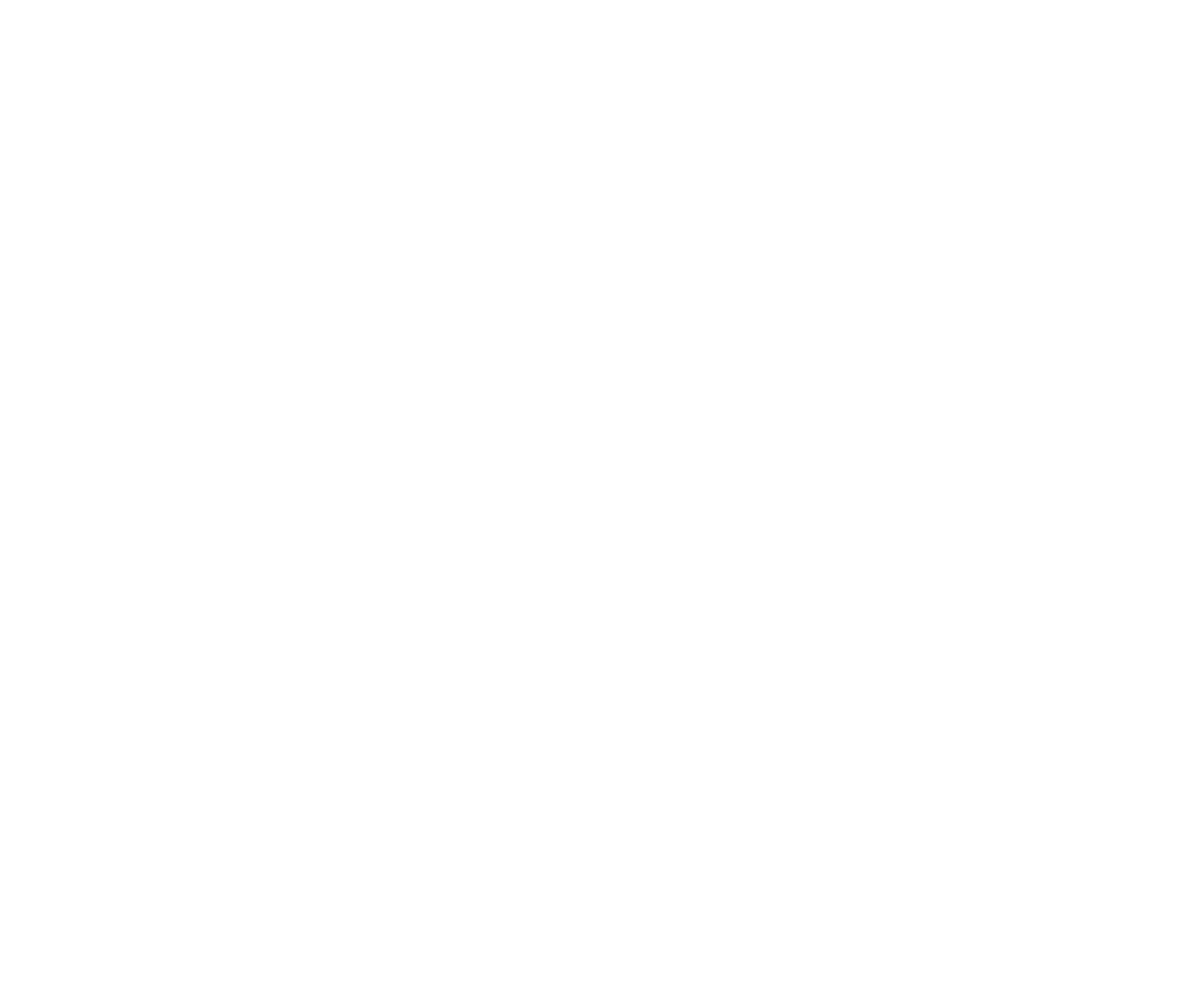
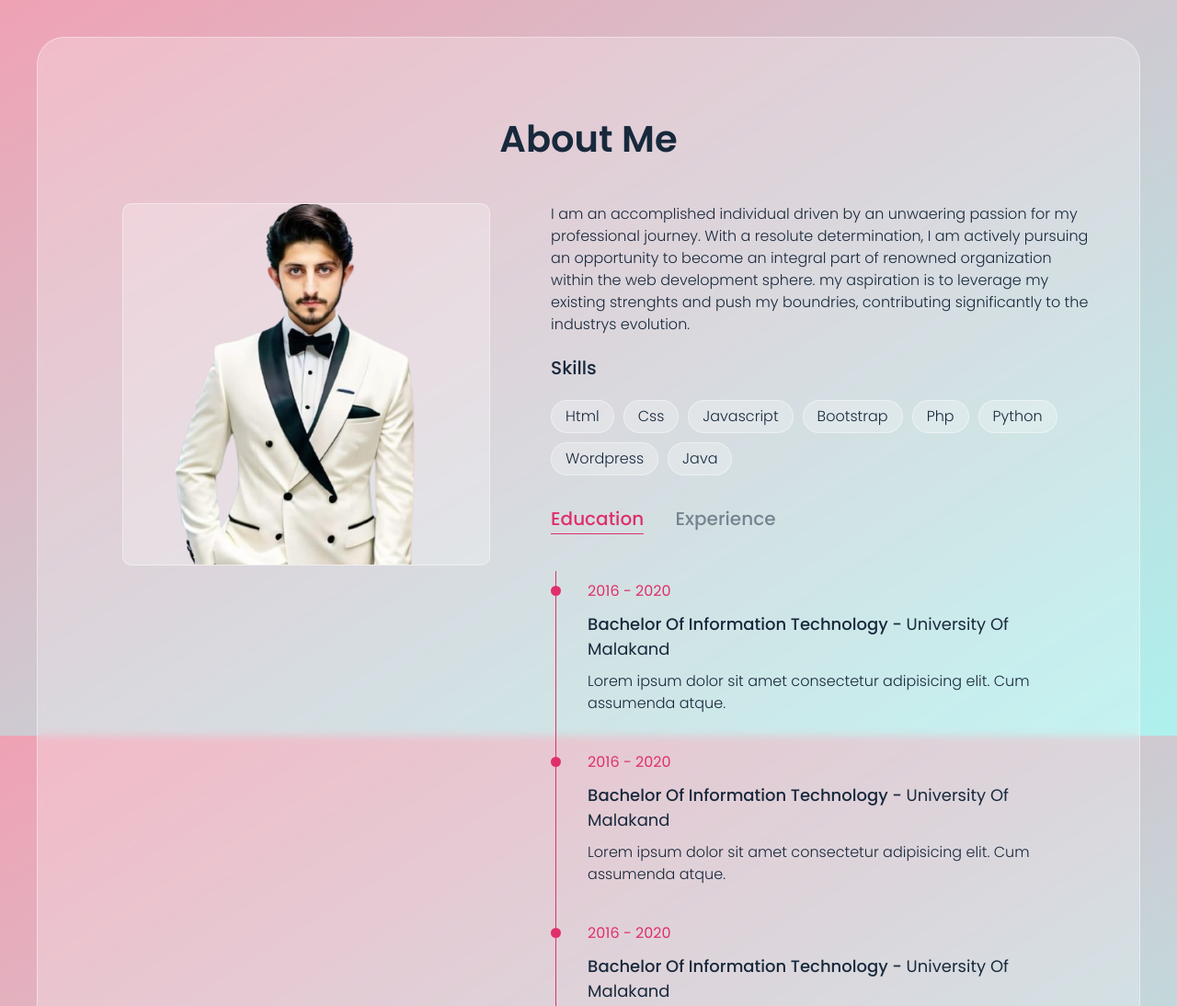
Before and after one commit to Sayyed-MA-shah/portfolio, a plain HTML site: page index.html in a window 1280 px wide. Shown: the top 1094 px of the page at 92% size. Before the commit the page ends 800 px from the top, so only its background shows below. Drawn offline with Linux system fonts and the light colour scheme.

Commit message:
Initiate the landing page for portfolio website as well as upload the new image and apply it in the code and also i complete the profile and about section in landing page

```diff
--- a/css/style.css
+++ b/css/style.css
@@ -0,0 +1,339 @@
+/*-----------------
+Fonts
+------------------*/
+
+@import url('https://fonts.googleapis.com/css2?family=Poppins:wght@300;400;500;600;700&display=swap');
+
+
+
+/* ----------------
+Variables
+------------------*/
+:root{
+    --main-color: #e02f6b;
+    --blue: #0000ff;
+    --blue-dark:#18293c;
+    --orange: #ffa500;
+    --green-yellow: #cddc39;
+    --pink-light: #efa2b4;
+    --cyan-light: #aef1ee;
+    --white: #ffffff;
+    --white-alpha-40: rgba(255, 255, 255, 0.4);
+    --white-alpha-25: rgba(255, 255, 255, 0.25);
+    --backdrop-filter-blur: blur(5px);
+}
+
+/* ----------------
+Global Settings
+------------------*/
+*{
+    box-sizing: border-box;
+    padding: 0;
+    margin: 0;
+    outline: none;
+}
+::before,
+::after{
+    box-sizing: border-box;
+}
+body{
+
+    min-height: 100vh;
+    background-image: linear-gradient(to bottom right, var(--pink-light), var(--cyan-light));
+    background-attachment: fixed;
+    font-size: 16px;
+    font-family: 'Poppins', sans-serif;
+    font-weight: 300;
+    color: var(--blue-dark);
+    line-height: 1.5;
+    overflow-x: hidden;
+    -webkit-tap-highlight-color: transparent;
+    padding: 5vh 15px;
+}
+body::before{
+    content: '';
+    position: fixed;
+    left: 0;
+    top: 0;
+    height: 100%;
+    background-color: var(--green-yellow);
+    z-index: -1;
+    opacity: 0.12;
+
+}
+a{
+    text-decoration: none;
+}
+h1,h2{
+    font-weight: 600;
+}
+h3,h4,h5,h6{
+    font-weight: 500;
+}
+img{
+    max-width: 100%;
+    vertical-align: middle;
+}
+section{
+    background-color: var(--white-alpha-25);
+    border: 1px solid var(--white-alpha-40);
+    min-height: 90vh;
+    border-radius: 30px;
+    backdrop-filter: var(--backdrop-filter-blur);
+}
+.main{
+    max-width: 1200px;
+    margin: auto;
+}
+.container{
+
+    padding: 0 40px;
+    width: 100%;
+}
+.row{
+    display: flex;
+    flex-wrap: wrap;
+}
+.align-item-center{
+    align-items: center;
+}
+.hidden{
+    display: none !important;
+}
+.sec-padding{
+    padding: 80px 0;
+}
+/* Section Title */
+.section-title{
+    padding: 0 15px;
+    width: 100%;
+    text-align: center;
+    margin-bottom: 40px;
+}
+.section-title h2{
+    font-size: 40px;
+    text-transform: capitalize;
+}
+/* Custom Scrollbar */
+::-webkit-scrollbar{
+    width: 5px;
+}
+::-webkit-scrollbar-track{
+    background-color: var(--white);
+}
+::-webkit-scrollbar-thumb{
+    background-color: var(--main-color);
+}
+/* Buttons */
+button{
+    font-family: inherit;
+    user-select: none;
+}
+.btn{
+    line-height: 1.5;
+    background-color: var(--white-alpha-25);
+    border: 1px solid var(--white-alpha-40);
+    padding: 10px 28px;
+    display: inline-block;
+    border-radius: 30px;
+    color: var(--main-color);
+    font-weight: 500;
+    text-transform: capitalize;
+    font-family: inherit;
+    cursor: pointer;
+    user-select: none;
+    position: relative;
+    overflow: hidden;
+    vertical-align: middle;
+    transition: color 0.3s ease;
+}
+.btn::before{
+    content: '';
+    position: absolute;
+    left: 0;
+    top: 0;
+    height: 100%;
+    width: 0%;
+    background-color: var(--main-color);
+    z-index: -1;
+    transition: width 0.3s ease;
+
+}
+.btn:hover::before{
+    width: 100%;
+}
+.btn:hover{
+    color: var(--white);
+}
+/* --------------
+    Home Section
+----------------*/
+.home-section{
+    display: flex;
+    padding: 120px 0;
+}
+
+.home-text,
+.home-img{
+    width: 50%;
+    padding: 15px;
+}
+.home-text p{
+    font-size: 18px;
+}
+.home-text h1{
+    font-size: 50px;
+    text-transform: capitalize;
+}
+.home-text h2{
+    font-size: 20px;
+    text-transform: capitalize;
+    font-weight: 300;
+    margin: 0 0 30px;
+}
+.home-text .btn{
+    margin: 0 15px 15px 0;
+}
+
+.home-img .img-box{
+    max-width: 360px;
+    background-color: var(--white-alpha-25);
+    border-radius: 50%;
+    border: 8px solid var(--white-alpha-25);
+    margin: auto;
+}
+.home-img .img-box img{
+    width: 100%;
+    border-radius: 50%;
+
+}
+
+
+/* About Section */
+
+.about-img{
+    width: 45%;
+    padding: 0 15px;
+}
+.about-text{
+    width: 55%;
+    padding: 0 15px;
+}
+.about-img .img-box{
+    background-color: var(--white-alpha-25);
+    max-width: 400px;
+    border: 1px solid var(--white-alpha-40);
+    margin: auto;
+    border-radius: 10px;
+}
+
+.about-img .img-box img{
+    width: 100%;
+}
+.about-text h3{
+    text-transform: capitalize;
+    font-size: 20px;
+    margin: 20px 0;
+}
+.about-text .skills{
+    display: flex;
+    flex-wrap: wrap;
+}
+.about-text .skill-item{
+    background-color: var(--white-alpha-25);
+    border: 1px solid var(--white-alpha-40);
+    padding: 5px 15px;
+    text-transform: capitalize;
+    margin: 0 10px 10px 0;
+    border-radius: 20px
+}
+.about-tabs{
+    margin-top: 20px;
+}
+.about-tabs .tab-item{
+    padding: 2px 0;
+    background-color: transparent;
+    border: none;
+    text-transform: capitalize;
+    display: inline-block;
+    color: var(--blue-dark);
+    font-size: 20px;
+    cursor: pointer;
+    font-weight: 500;
+    margin: 0 30px 0 0;
+    position: relative;
+    opacity: 0.5;
+    transition: all 0.3s ease;
+}
+.about-tabs .tab-item:last-child{
+    margin: 0;
+}
+.about-tabs .tab-item::before{
+    content: '';
+    position: absolute;
+    left: 0;
+    bottom: 0;
+    width: 0%;
+    height: 1px;
+    background-color: var(--blue-dark);
+    transition: width 0.3s ease;
+}
+.about-tabs .tab-item:hover::before{
+    width: 100%;
+}
+.about-tabs .tab-item.active::before{
+    width: 100%;
+    background-color: var(--main-color);
+}
+.about-tabs .tab-item.active{
+    color: var(--main-color);
+    opacity: 1;
+    cursor: auto;
+}
+.about-text .timeline{
+    position: relative;
+}
+.about-text .timeline::before{
+    content: '';
+    position: absolute;
+    height: 100%;
+    width: 1px;
+    background-color: var(--main-color);
+    top: 0;
+    left: 5px;
+}
+.about-text .tab-content{
+    padding: 40px 0;
+}
+.about-text .timeline-item{
+    margin-bottom: 30px;
+    position: relative;
+    padding: 10px 0 0 40px;
+}
+.about-text .timeline-item::before{
+    content: '';
+    position: absolute;
+    height: 11px;
+    width: 11px;
+    background-color: var(--main-color);
+    left: 0;
+    top: 16px;
+    border-radius: 50%;
+}
+.about-text .timeline-item:last-child{
+    margin: 0;
+}
+.about-text .timeline-item .date{
+    display: block;
+    color: var(--main-color);
+    font-weight: 400;
+    margin: 0 0 10px;
+}
+.about-text .timeline-item h4{
+    font-size: 18px;
+    text-transform: capitalize;
+    margin: 0 0 10px;
+}
+.about-text .timeline-item h4 span{
+    font-weight: 400;
+}
--- a/index.html
+++ b/index.html
@@ -1,7 +1,7 @@
 <!DOCTYPE html>
 <html lang="en">
 <head>
-  <title> Glassmorphism - Portfolio Website </title>
+  <title> Maaz Ali Shah - Portfolio Website </title>
   <meta charset="utf-8">
   <meta name="viewport" content="width=device-width, initial-scale=1">
   <link rel="stylesheet" href="css/font-awesome.css">
@@ -9,7 +9,96 @@
 </head>
 <body>
 
+<!-- Main Satrt -->
+<div class="main">
+<!-- Home Section Start -->
+<section class="home-section align-item-center hidden">
+  <div class="container">
+    <div class="row align-item-center">
+      <div class="home-text">
+        <p>Hello, I'm</p>
+        <h1>Maaz Ali Shah</h1>
+        <h2>Frontend web Developer</h2>
+        <a href="#" class="btn">more about me</a>
+        <a href="#" class="btn">portfolio</a>
+      </div>
+      <div class="home-img">
+        <div class="img-box">
+          <img src="img/profile-img-1.png" alt="profile-image" height="auto" width="500">
+        </div>
+      </div>
+    </div>
+  </div>
+</section>
+<!-- Home Section End -->
 
+<!-- About Section Start -->
+
+<section class="about-section sec-padding">
+  <div class="container">
+    <div class="row">
+      <div class="section-title">
+        <h2>About Me</h2>
+      </div>
+    </div>
+    <div class="row">
+      <div class="about-img">
+        <div class="img-box">
+        <img src="img/about-img-1.png" alt="about-image" >
+      </div>
+      </div>
+      <div class="about-text">
+        <p>I am an accomplished individual driven by an unwaering passion for my professional journey.
+          With a resolute determination, I am actively pursuing an opportunity to become an
+          integral part of renowned organization within the web development sphere. my aspiration is
+          to leverage my existing strenghts and push my boundries, contributing significantly to the
+          industrys evolution.
+        </p>
+        <h3>Skills</h3>
+        <div class="skills">
+          <div class="skill-item">Html</div>
+          <div class="skill-item">css</div>
+          <div class="skill-item">javascript</div>
+          <div class="skill-item">bootstrap</div>
+          <div class="skill-item">php</div>
+          <div class="skill-item">python</div>
+          <div class="skill-item">Wordpress</div>
+          <div class="skill-item">java</div>
+        </div>
+        <div class="about-tabs">
+          <button type="button" class="tab-item active" data-target="#education">education</button>
+          <button type="button" class="tab-item" data-target="#experience">experience</button>
+        </div>
+        <!-- Education Start -->
+        <div class="tab-content" id="education">
+          <div class="timeline">
+            <div class="timeline-item">
+              <span class="date">2016 - 2020</span>
+              <h4>bachelor of information technology - <span>university of malakand</span></h4>
+              <p>Lorem ipsum dolor sit amet consectetur adipisicing elit. Cum assumenda atque.</p>
+            </div>
+            <div class="timeline-item">
+              <span class="date">2016 - 2020</span>
+              <h4>bachelor of information technology - <span>university of malakand</span></h4>
+              <p>Lorem ipsum dolor sit amet consectetur adipisicing elit. Cum assumenda atque.</p>
+            </div>
+            <div class="timeline-item">
+              <span class="date">2016 - 2020</span>
+              <h4>bachelor of information technology - <span>university of malakand</span></h4>
+              <p>Lorem ipsum dolor sit amet consectetur adipisicing elit. Cum assumenda atque.</p>
+            </div>
+          </div>
+        </div>
+        <!-- Education End -->
+
+      </div>
+    </div>
+  </div>
+</section>
+<!-- About Section End -->
+
+</div>
+<!-- Main End -->
 
 <script src="js/script.js"></script>
 </body>
```
Also changed, not shown: img/about-img-1.png (added), img/profile-img-2.jpg (added), 1 other file.
